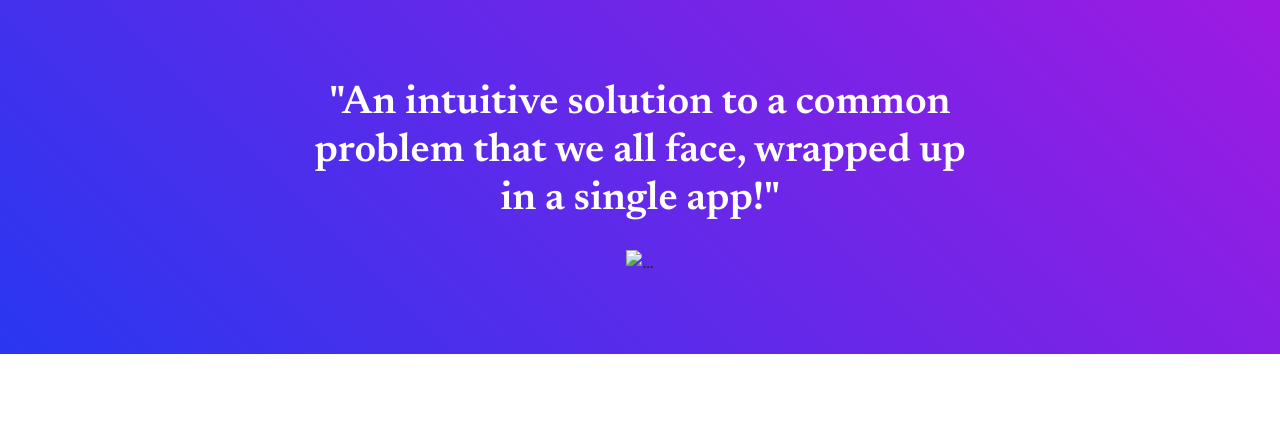
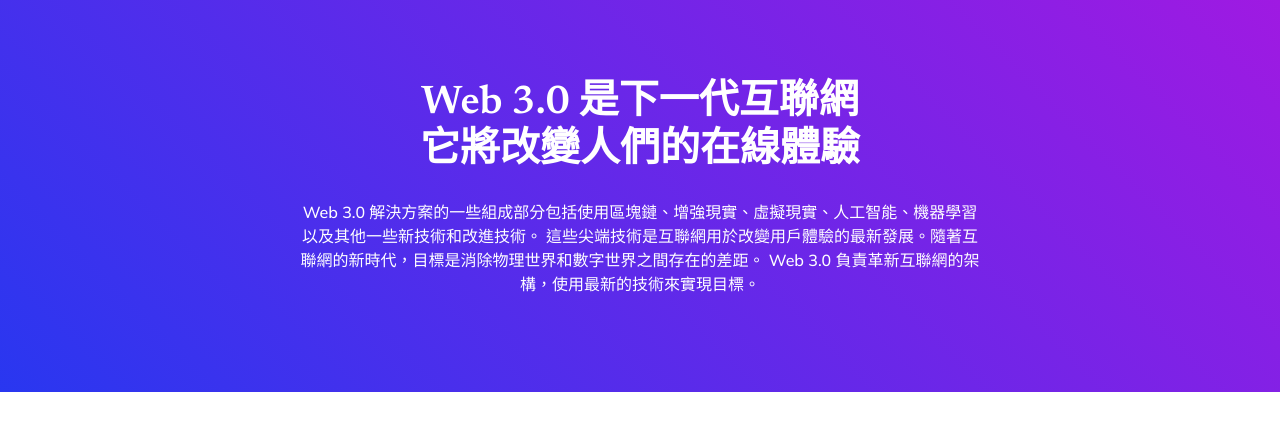
Before and after one commit to jackaltsai/yichen_tech_website, a plain HTML site: page index.html in a window 1280 px wide. Shown: the part 844-1271 px from the top of the page. Drawn offline with nearby package versions, Linux system fonts and the light colour scheme.

Commit message:
add section2 content

```diff
--- a/index.html
+++ b/index.html
@@ -55,8 +55,8 @@
             <div class="container px-5">
                 <div class="row gx-5 justify-content-center">
                     <div class="col-xl-8">
-                        <div class="h2 fs-1 text-white mb-4">"An intuitive solution to a common problem that we all face, wrapped up in a single app!"</div>
-                        <img src="assets/img/tnw-logo.svg" alt="..." style="height: 3rem" />
+                        <div class="h2 fs-1 text-white mb-4">Web 3.0 是下一代互聯網<br>它將改變人們的在線體驗</div>
+                        <p class="text-white">Web 3.0 解決方案的一些組成部分包括使用區塊鏈、增強現實、虛擬現實、人工智能、機器學習以及其他一些新技術和改進技術。 這些尖端技術是互聯網用於改變用戶體驗的最新發展。隨著互聯網的新時代，目標是消除物理世界和數字世界之間存在的差距。 Web 3.0 負責革新互聯網的架構，使用最新的技術來實現目標。</p>
                     </div>
                 </div>
             </div>
```
